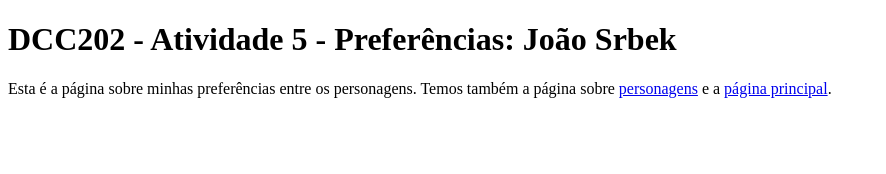
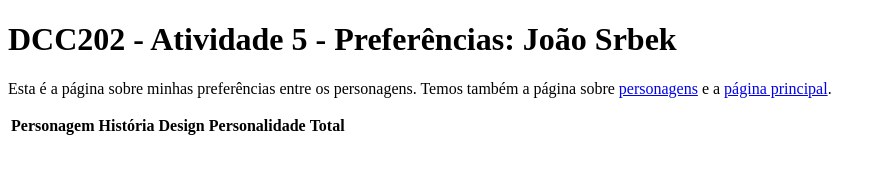
Before and after one commit to ufjf-dcc202/ufjf-dcc202-2023-3-b-atv5-JoaoSrbek, a website: page preferencias.html in a window 1280 px wide. Shown: the whole page, without its empty margins (0-886 px from the left). Drawn offline with Linux system fonts and the light colour scheme.

Commit message:
adiciona colunas

```diff
--- a/preferencias.html
+++ b/preferencias.html
@@ -9,6 +9,15 @@
     <main>
         <h1>DCC202 - Atividade 5 - Preferências: João Srbek</h1>
         <p>Esta é a página sobre minhas preferências entre os personagens. Temos também a página sobre <a href="personagens.html">personagens</a> e a <a href="index.html">página principal</a>.</p>
+        <table>
+            <tr>
+                <th>Personagem</th>
+                <th>História</th>
+                <th>Design</th>
+                <th>Personalidade</th>
+                <th>Total</th>
+            </tr>
+        </table>
     </main>
 </body>
 </html>
```
